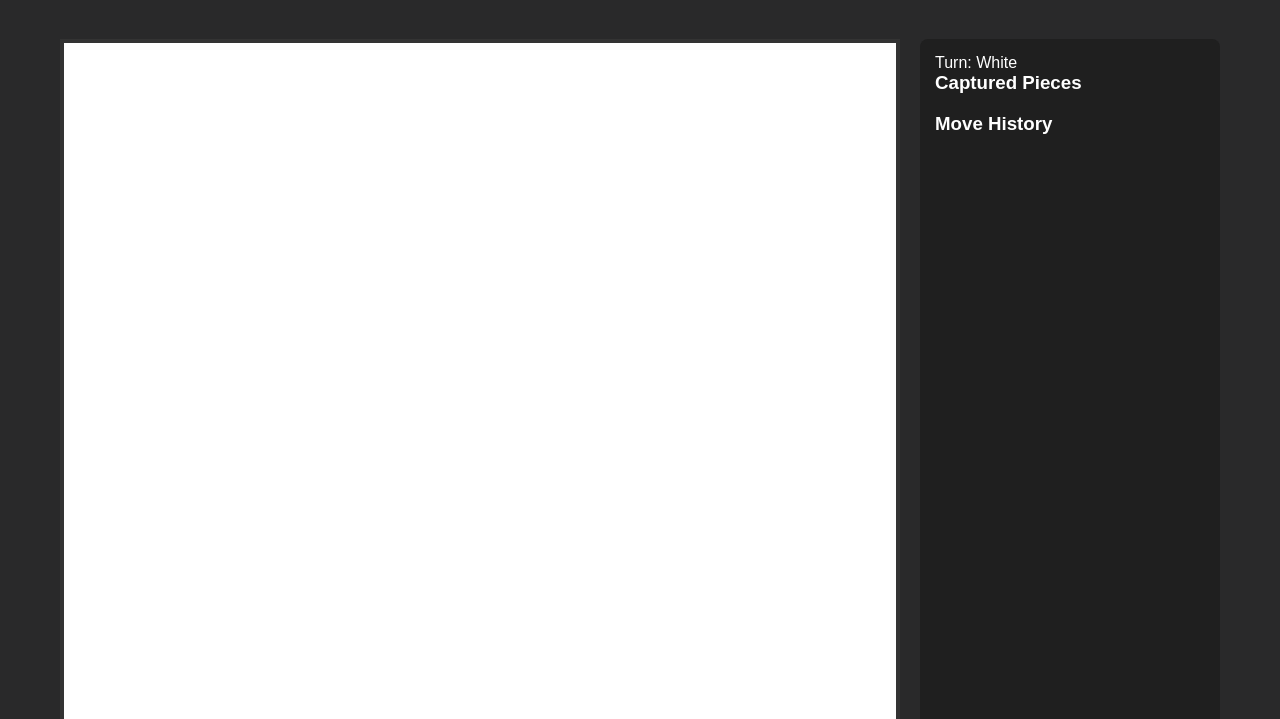
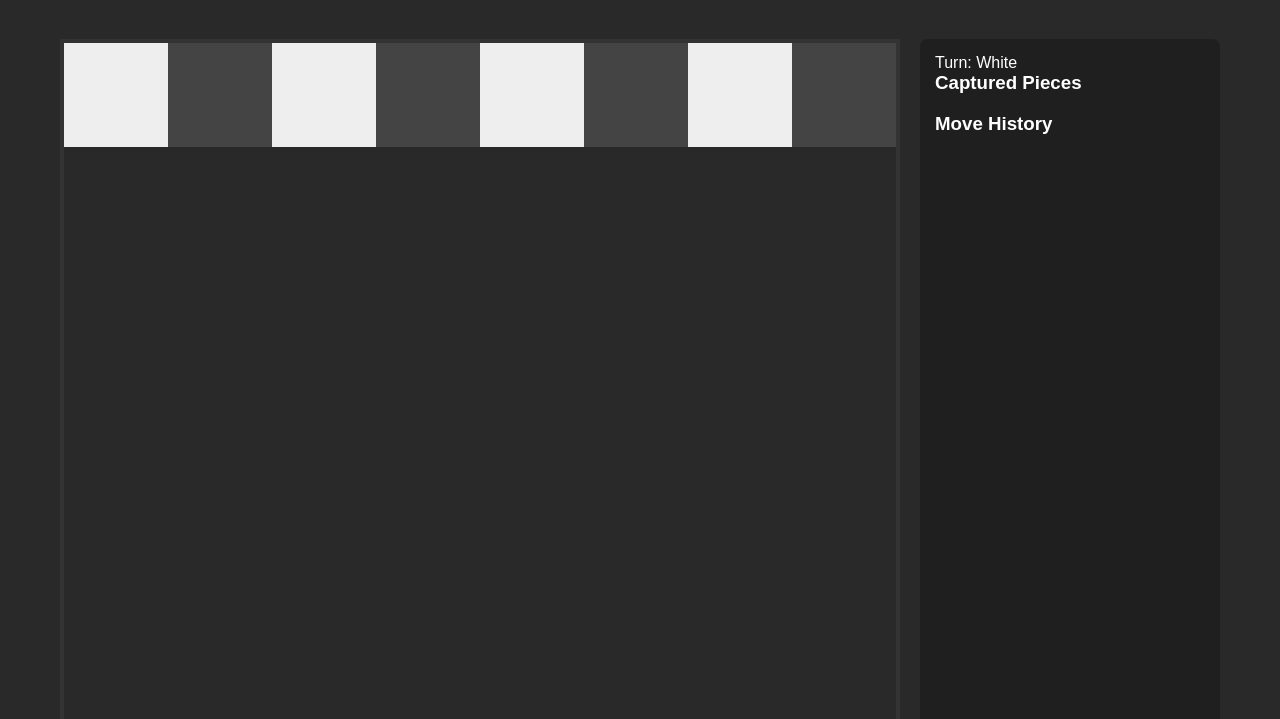
Before and after one commit to m1rageLA/chess, a plain HTML site: page index.html in a window 1280 px wide. Shown: the part 81-800 px from the top of the page. Drawn offline with Linux system fonts and the light colour scheme.

Commit message:
Add chessboard grid styling

```diff
--- a/index.html
+++ b/index.html
@@ -14,7 +14,18 @@
     </header>
 
     <main class="main">
-      <div class="chessboard"></div>
+      <div class="chessboard">
+        <!-- 8 x 8 cells -->
+        <div class="square"></div>
+        <div class="square"></div>
+        <div class="square"></div>
+        <div class="square"></div>
+        <div class="square"></div>
+        <div class="square"></div>
+        <div class="square"></div>
+        <div class="square"></div>
+
+      </div>
 
       <aside class="sidebar">
         <div class="turn-indicator">Turn: <span id="turn">White</span></div>
@@ -30,7 +41,5 @@
       </aside>
     </main>
   </div>
-
-  <script src="scripts.js"></script>
 </body>
 </html>
--- a/styles.css
+++ b/styles.css
@@ -37,20 +37,19 @@ body {
   grid-template-columns: repeat(8, 1fr);
   grid-template-rows: repeat(8, 1fr);
   aspect-ratio: 1 / 1;
-  background: #fff;
   border: 4px solid #333;
 }
 
-.chessboard div {
+.square {
   width: 100%;
   height: 100%;
 }
 
-.chessboard div:nth-child(even) {
+.square:nth-child(odd) {
   background: #eee;
 }
 
-.chessboard div:nth-child(odd) {
+.square:nth-child(even) {
   background: #444;
 }
 
```
